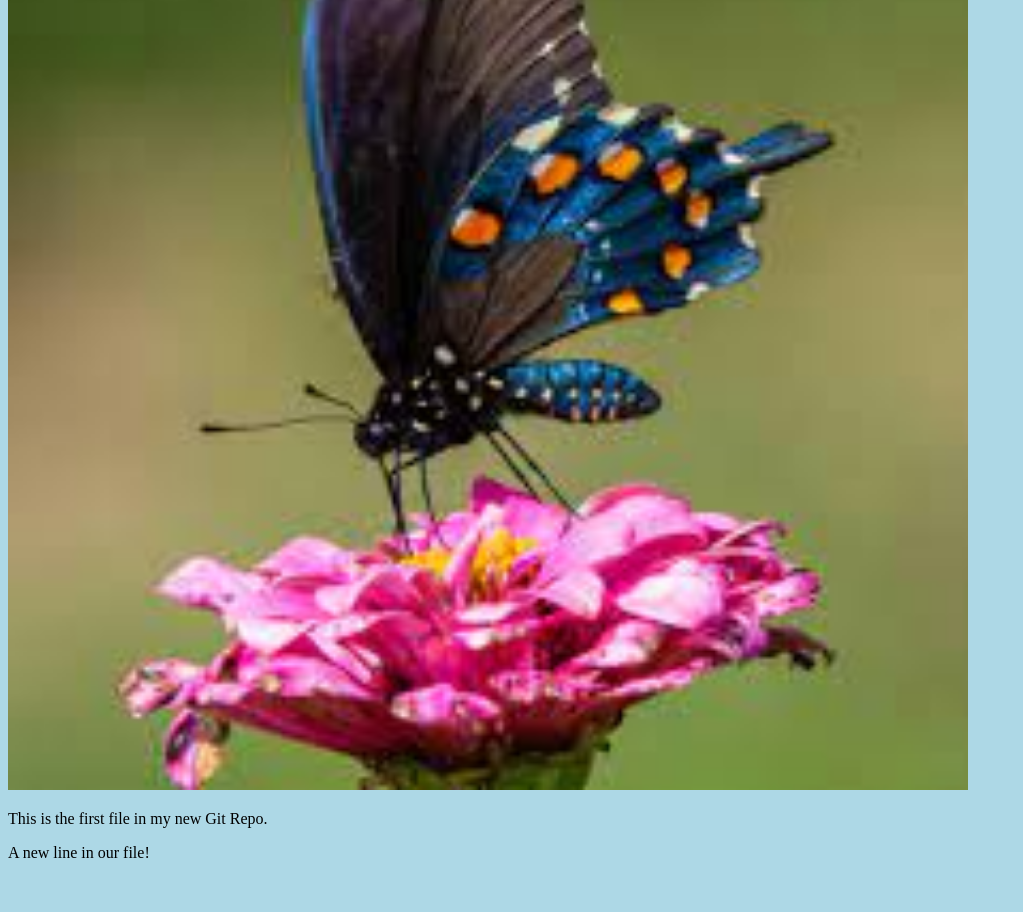
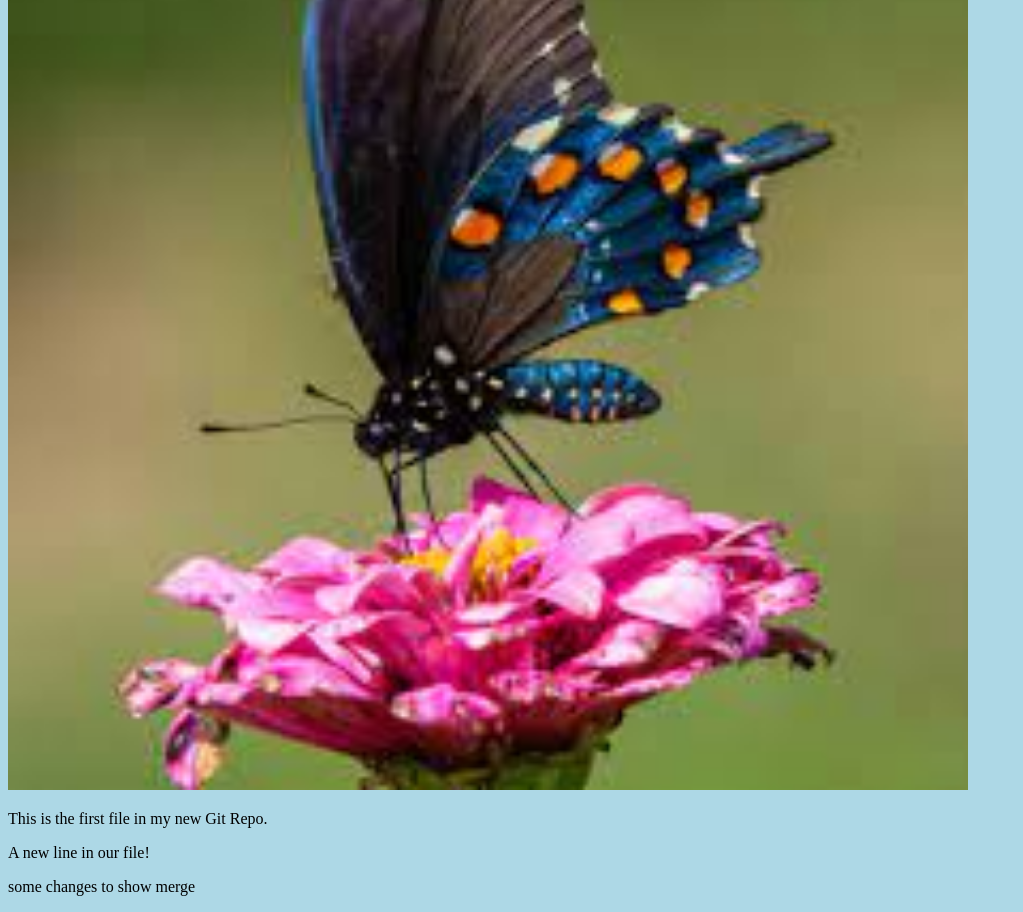
Before and after one commit to VrushaliNaik/Hello-World, a plain HTML site: page index.html in a window 1280 px wide. Shown: the part 318-1230 px from the top of the page, without its empty margins (0-1023 px from the left). Before the commit the page ends 1196 px from the top, so only its background shows below. Drawn offline with Linux system fonts and the light colour scheme.

Commit message:
added new line for merge

```diff
--- a/index.html
+++ b/index.html
@@ -12,5 +12,6 @@
 style = "width:100%;max-width:960px"></div>
 <p>This is the first file in my new Git Repo.</p>
 <p> A new line in our file!</p>
+<p>some changes to show merge</p>
 </body>
 </html>
```
